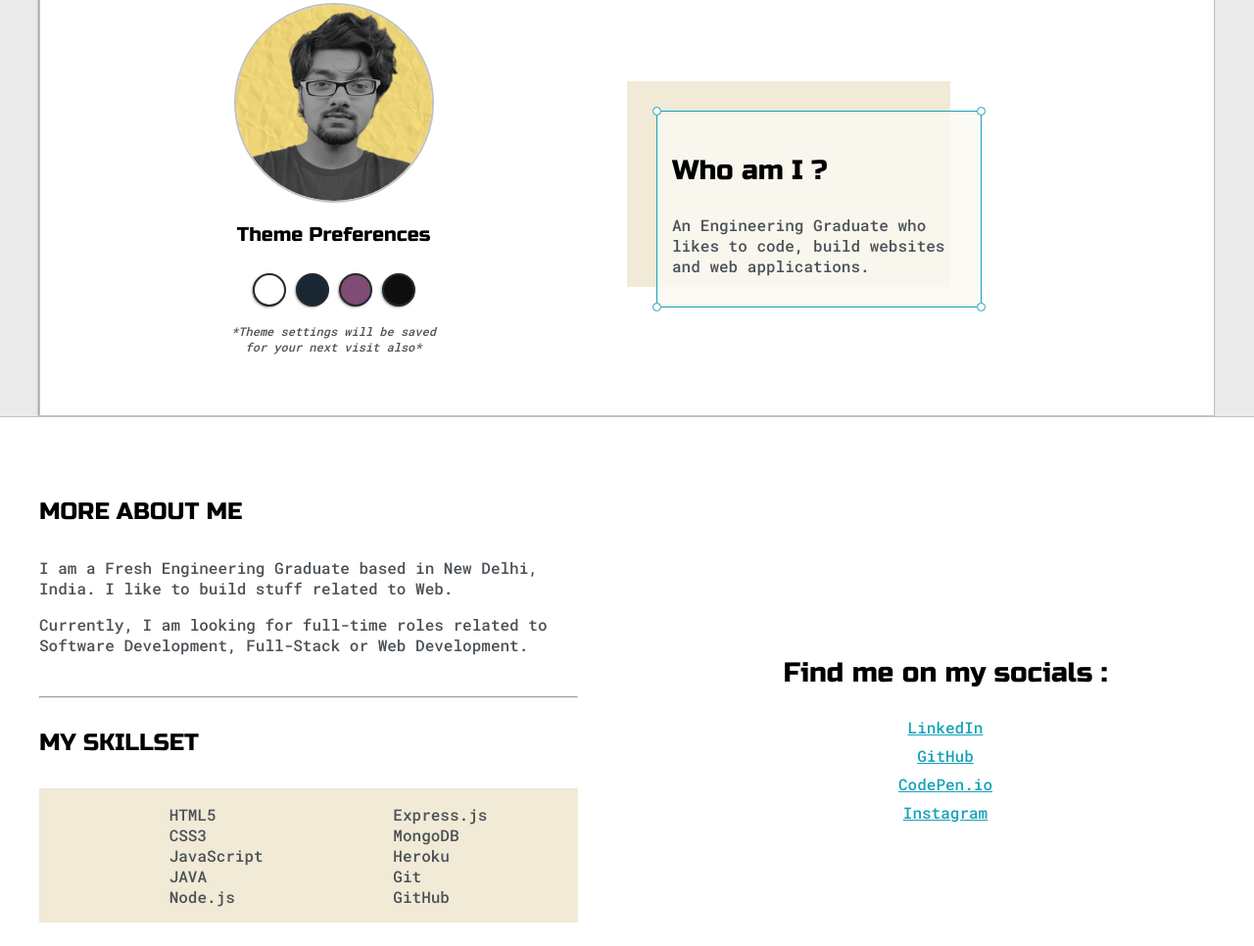
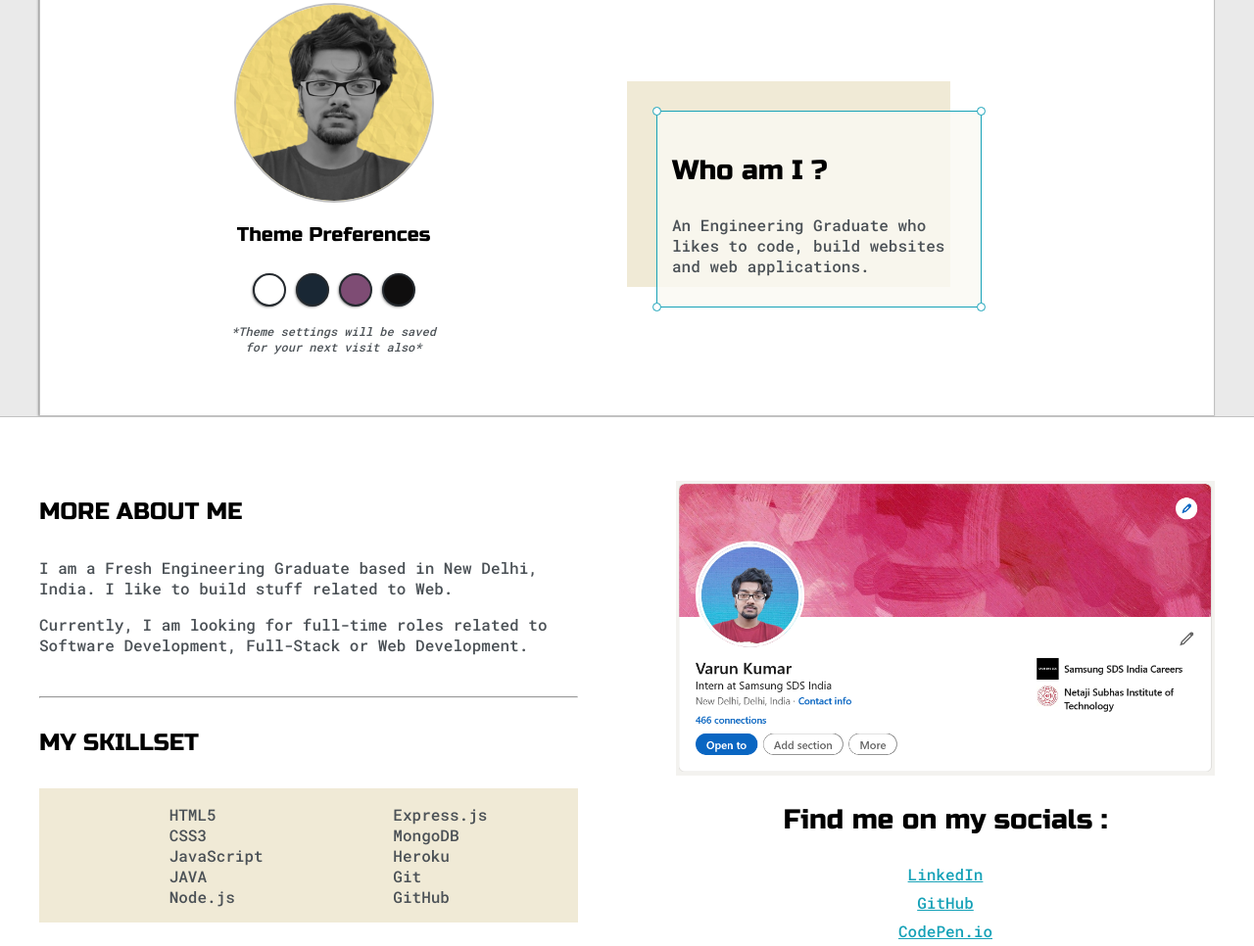
Before and after one commit to v-a-run/v-a-run.github.io, a plain HTML site: page index.html in a window 1280 px wide. Shown: the part 255-1221 px from the top of the page at 98% size. Drawn offline with Linux system fonts and the light colour scheme; files whose address does not match are found by name.

Commit message:
Update LinkedIn image

```diff
--- a/index.html
+++ b/index.html
@@ -123,7 +123,7 @@
           <div class="social-links">
             <img
               id="follow-img"
-              src="../Portfolio-Site/images/LinkedIn.png"
+              src="../images/LinkedIn.png"
               alt=""
               srcset=""
             />
```
